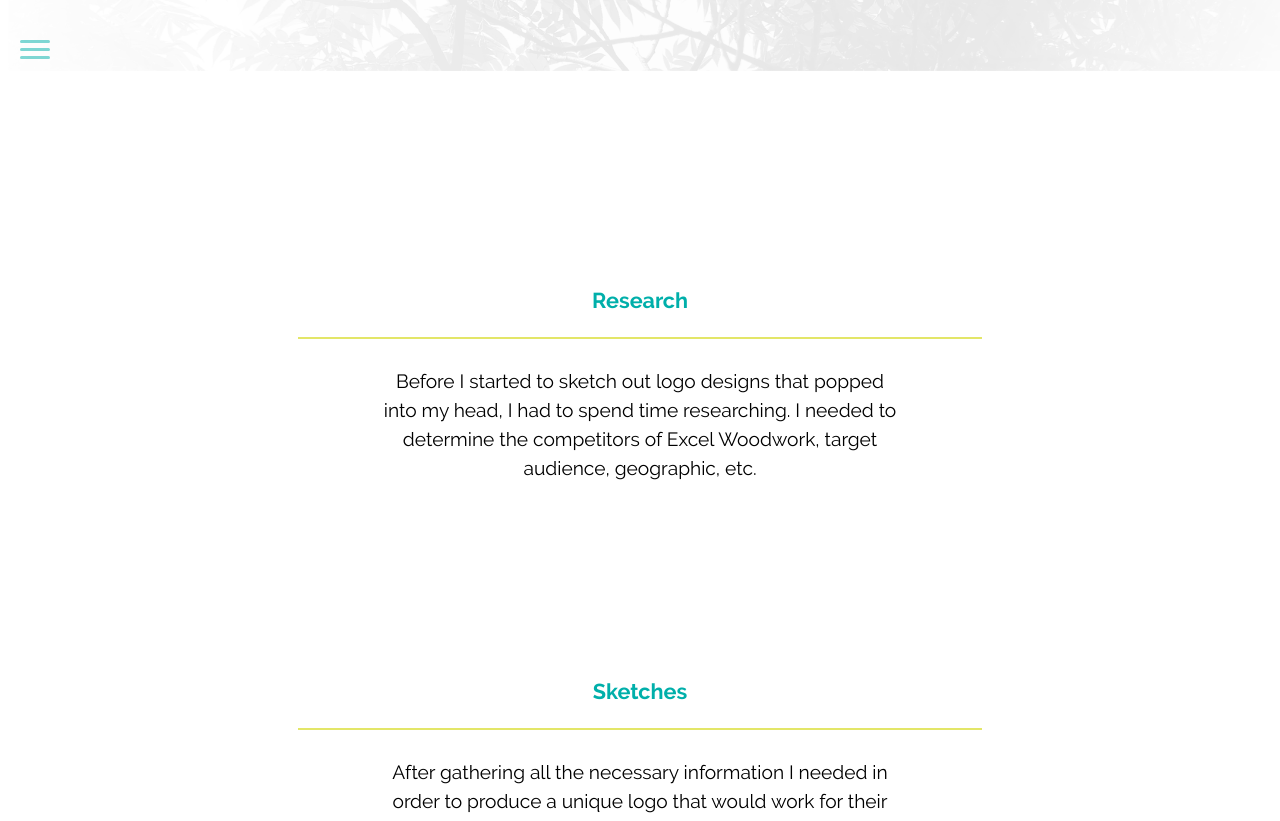
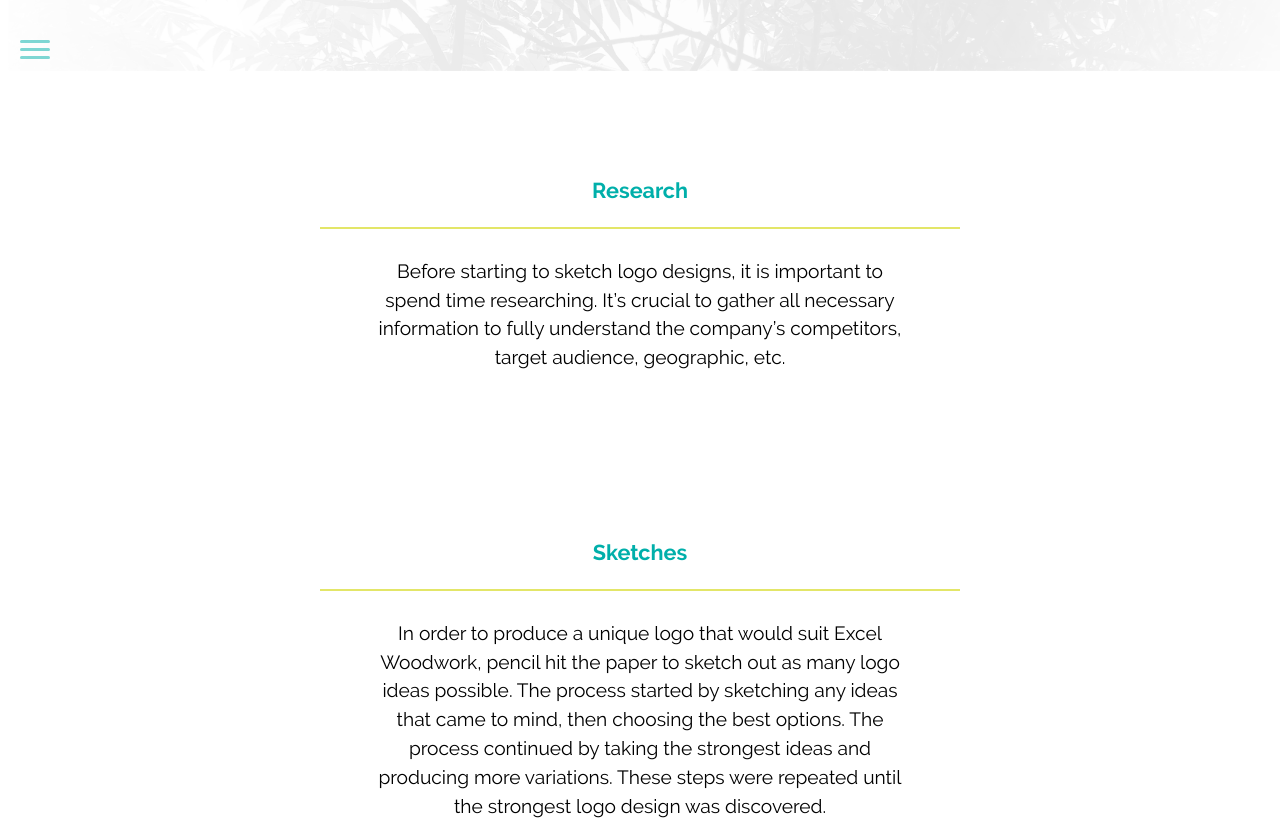
Before and after one commit to ashleycouperus/ashleycouperus.ca, a Jekyll site: the page built from pages/excel.html, in a window 1280 px wide and 1400 px high, scrolled down 922 px. Shown: the top 821 px of the window. Built offline with Jekyll 4.4.1, drawn with Linux system fonts in a browser that asks for light colours; some of the changed text lies outside the part shown.

Commit message:
final changes complete

```diff
--- a/pages/excel.html
+++ b/pages/excel.html
@@ -13,7 +13,7 @@ layout: default
         </li>
         <li class="unit xs-1 s-1 m-1-3 l-1-4 xl-1-4 description">
           <h5 itemprop="name">Objective</h5>
-          <p itemprop="description" class="gutter-2">Excel Woodwork decided to rebrand their company to showcase a professional image.</p>
+          <p itemprop="description" class="gutter-2">Excel Woodwork decided to rebrand their company in order to be perceived as a professional, knowledgeable woodworking company.</p>
         </li>
         <li class="unit xs-1 s-1 m-1-3 l-1-4 xl-1-4 description">
           <h5 itemprop="name">Challenges</h5>
@@ -27,60 +27,50 @@ layout: default
   </section>
 
   <section class="pad-t-2">
-    <ul class="list-group">
-      <li>
-        <h5 itemprop="name" class="border unit xs-1 s-1 m-1-2 l-1-2 xl-1-2">Original Logo</h5>
-      </li>
-      <li>
-        <p class="gutter-2">Below is the original logo of Excel Woodwork.</p>
-        <img class="unit xs-1 s-1 m-1-2 l-1-2 xl-1-2 pad-b-2" itemprop="image" src="{{site.baseurl}}/images/excel/excel-original-logo.jpg" alt="Original Logo" align="center">
-      </li>
-    </ul>
+    <div class="unit xs-1 s-1 m-1-2 l-1-2 xl-1-2">
+      <h5 itemprop="name" class="border">Original Logo</h5>
+      <p class="gutter-2">Below is the original logo of Excel Woodwork.</p>
+      <img class="unit xs-1 s-1 m-1-2 l-1-2 xl-1-2 pad-b-2" itemprop="image" src="{{site.baseurl}}/images/excel/excel-original-logo.jpg" alt="Original Logo" align="center">
+    </div>
   </section>
 
   <section class="pad-b-2 pad-t-2">
-    <h5 itemprop="name" class="border unit xs-1 s-1 m-1-2 l-1-2 xl-1-2">Research</h5>
-    <ul class="list-group list-group-inline unit xs-1 s-1 m-1-2 l-1-2 xl-1-2">
-      <li>
-        <p class="gutter-2">Before I started to sketch out logo designs that popped into my head, I had to spend time researching. I needed to determine the competitors of Excel Woodwork, target audience, geographic, etc.</p>
-      </li>
-    </ul>
+    <div class="unit xs-1 s-1 m-1-2 l-1-2 xl-1-2">
+      <h5 itemprop="name" class="border">Research</h5>
+      <p class="gutter-2">Before starting to sketch logo designs, it is important to spend time researching. It’s crucial to gather all necessary information to fully understand the company’s competitors, target audience, geographic, etc.</p>
+    </div>
   </section>
 
-  <section class="pad-t-2 pad-b">
-    <h5 itemprop="name" class="border unit xs-1 s-1 m-1-2 l-1-2 xl-1-2">Sketches</h5>
-    <ul class="list-group list-group-inline unit xs-1 s-1 m-1-2 l-1-2 xl-1-2">
-      <li>
-        <p class="gutter-2">After gathering all the necessary information I needed in order to produce a unique logo that would work for their business, I began sketching out many logo ideas. The process started by sketching any ideas that came to mind and then choosing the best options. I then took the strongest ideas and produced many more variation of those, and followed these steps until I was able to produce the strongest logo design. </p>
-      </li>
-    </ul>
+  <section class="pad-t-2">
+    <div class="unit xs-1 s-1 m-1-2 l-1-2 xl-1-2">
+      <h5 itemprop="name" class="border">Sketches</h5>
+      <p class="gutter-2">In order to produce a unique logo that would suit Excel Woodwork, pencil hit the paper to sketch out as many logo ideas possible. The process started by sketching any ideas that came to mind, then choosing the best options. The process continued by taking the strongest ideas and producing more variations. These steps were repeated until the strongest logo design was discovered.</p>
+    </div>
   </section>
   <section class="pad-b-2 unit xs-1 s-1 m-1-2 l-1-2 xl-1-2 sketches">
     <img src="{{site.baseurl}}/images/excel/excel-sketch-6.jpg" alt="Logo Sketches" align="center" width="25%">
     <img src="{{site.baseurl}}/images/excel/excel-sketch-2.jpg" alt="Logo Sketches" align="center" width="25%">
     <img src="{{site.baseurl}}/images/excel/excel-sketch-5.jpg" alt="Logo Sketches" align="center" width="25%">
-    <img src="{{site.baseurl}}/images/excel/excel-sketch-4.jpg" alt="Logo Sketches" align="center" width="25%">
-    <img src="{{site.baseurl}}/images/excel/excel-sketch-3.jpg" alt="Logo Sketches" align="center" width="25%">
+    <img class="pad-b-2" src="{{site.baseurl}}/images/excel/excel-sketch-4.jpg" alt="Logo Sketches" align="center" width="25%">
+    <img class="pad-b-2" src="{{site.baseurl}}/images/excel/excel-sketch-3.jpg" alt="Logo Sketches" align="center" width="25%">
     <img class="pad-b-2" src="{{site.baseurl}}/images/excel/excel-sketch-1.jpg" alt="Logo Sketches" align="center" width="25%">
   <section>
 
   <section class="pad-b pad-t-2">
-    <h5 itemprop="name" class="border">Excel Woodwork Logo</h5>
-    <ul class="list-group list-group-inline">
-      <li>
-        <p class="gutter-2">The Excel Woodwork logo reflects the client needs by establishing a logo design that represents Excel Woodwork’s services and values. The combination of the saw and hammer generates a strong contrast between positive and negative space which captures the attention of the target audience. The logo represents the tools and time that Excel Woodwork puts into each and every one of the products they manufacture. Rotation in the saw blade symbolizes Excel Woodwork’s continuous sales and impressive customer satisfaction.
-      </li>
+    <div class="list-group list-group-inline">
+      <h5 itemprop="name" class="border">Excel Woodwork Logo</h5>
+      <p class="gutter-2">The Excel Woodwork logo reflects the client needs by establishing a logo design that represents Excel Woodwork’s services and values. The combination of the saw and hammer generates a strong contrast between positive and negative space which captures the attention of the target audience. The logo represents the tools and time that Excel Woodwork puts into each and every one of the products they manufacture. Rotation in the saw blade symbolizes Excel Woodwork’s continuous sales and impressive customer satisfaction.
       <li class="pad-b-2">
         <img class="unit xs-1 s-1 m-1-2 l-1-2 xl-1-2 pad-b" itemprop="image" src="{{site.baseurl}}/images/excel/excel-logo.jpg" alt="New Logo" align="center">
       </li>
-    </ul>
+    </div>
   </section>
 
   <section class="pad-t-2 pad-b">
     <h5 itemprop="name" class="border">Stationary Sketches</h5>
     <ul class="list-group list-group-inline">
       <li>
-        <p class="gutter-2">After determining the logo design, I began researching and sketching out possible layouts for stationary. By playing with the shape and elements from the logo, I was able to come up with a few solutions.</p>
+        <p class="gutter-2">After determining the logo design, it was time to start researching and sketching out possible stationary layouts. It was easy to use shapes and elements from the logo to come up with a few solutions.</p>
       </li>
       <li class="pad-b-2 sketches">
         <img src="{{site.baseurl}}/images/excel/stationary-sketch-1.jpg" alt="Stationary Sketches" align="center" width="25%">
@@ -93,10 +83,10 @@ layout: default
     <h5 itemprop="name" class="border">Stationary</h5>
     <ul class="list-group list-group-inline">
       <li>
-        <p class="gutter-2">The stationary includes an enveloppe, double sided business card, and letterhead. It was important to ensure all aspects of the stationary worked well together and look cohesive. This was achieved by using the saw blade in both the letterhead and enveloppe. The business card stands out from your average business card by die cutting the imagery of the logo.</p>
+        <p class="gutter-2">The stationary includes an envelope, double sided business card, and letterhead. It was important to ensure all aspects of the stationary we’re cohesive. This was achieved by using the saw blade in both the letterhead and envelope. The business card stands out from your average business card by die cutting the imagery of the logo.</p>
       </li>
       <li>
-        <img class="unit xs-1 s-1 m-1-2 l-1-2 xl-1-2 pad-b" itemprop="image" src="{{site.baseurl}}/images/excel/excel-stationary.jpg" alt="Stationary" align="center">
+        <img class="unit xs-1 s-1 m-1-2 l-1-2 xl-1-2 pad-b" itemprop="image" src="{{site.baseurl}}/images/excel/excel-stationary.png" alt="Stationary" align="center">
       </li>
     </ul>
   </section>
@@ -105,14 +95,10 @@ layout: default
     <h5 itemprop="name" class="border">Branding Guide</h5>
     <ul class="list-group list-group-inline">
       <li>
-        <p class="gutter-2">The very last step of rebranding Excel Woodwork was to provide them with a Branding Guideline. The guidline ensures that the brand will never get lost and the logo will always be used in the properly to accurately represent the brand.
-      </li>
-      <li>
-        <img class="unit xs-1 s-1 m-1-2 l-1-2 xl-1-2 pad-b" itemprop="image" src="{{site.baseurl}}/images/excel/branding-guide.jpg" alt="Branding Guide" align="center">
+        <p class="gutter-2">The last step of rebranding Excel Woodwork was to provide them with a Branding Guideline. The guideline ensures that the brand will never get lost across media/print and the logo will always be used properly to accurately represent the brand.</p>
       </li>
       <li class="pad-b-2">
-        <img class="unit xs-1 s-1 m-1-4 l-1-4 xl-1-4 sketches pad-b" src="{{site.baseurl}}/images/excel/branding-guide-1.jpg" alt="Branding Guide" align="center" width="25%">
-        <img class="unit xs-1 s-1 m-1-4 l-1-4 xl-1-4 sketches" src="{{site.baseurl}}/images/excel/branding-guide-2.jpg" alt="Branding Guide" align="center" width="25%">
+        <img class="unit xs-1 s-1 m-1-2 l-1-2 xl-1-2 sketches" src="{{site.baseurl}}/images/excel/branding-guide-2.jpg" alt="Branding Guide" align="center" width="30%">
       </li>
     </ul>
   </section>
```
Also changed, not shown: pages/annual-report.html (+22 -31 lines), pages/cd-cover.html (+24 -30 lines), pages/photography.html (+6 -6 lines), pages/posters.html (+9 -9 lines), pages/quotebook.html (+24 -34 lines), images/excel/excel-stationary.png (added), images/excel/excel-top-banner.jpg (deleted), images/fall/fall-cowboy.jpg (deleted), images/fall/fall-leaves.jpg (deleted), images/fall/fall-model.jpg (deleted), images/fall/fall-waterfall.jpg (deleted), images/hobbit/hobbit-top-banner.jpg (deleted), images/posters/poster-top-banner.jpg (deleted), 4 other files.
